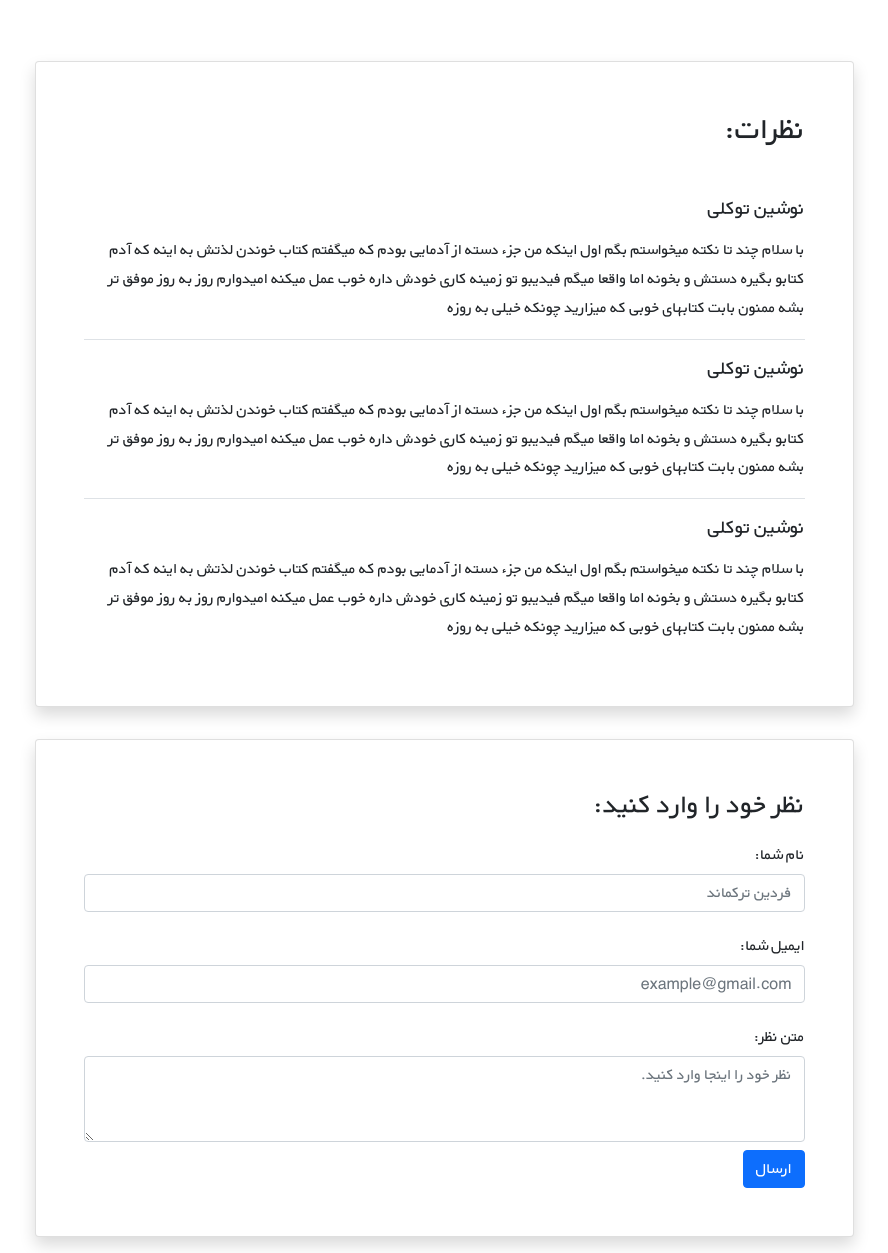
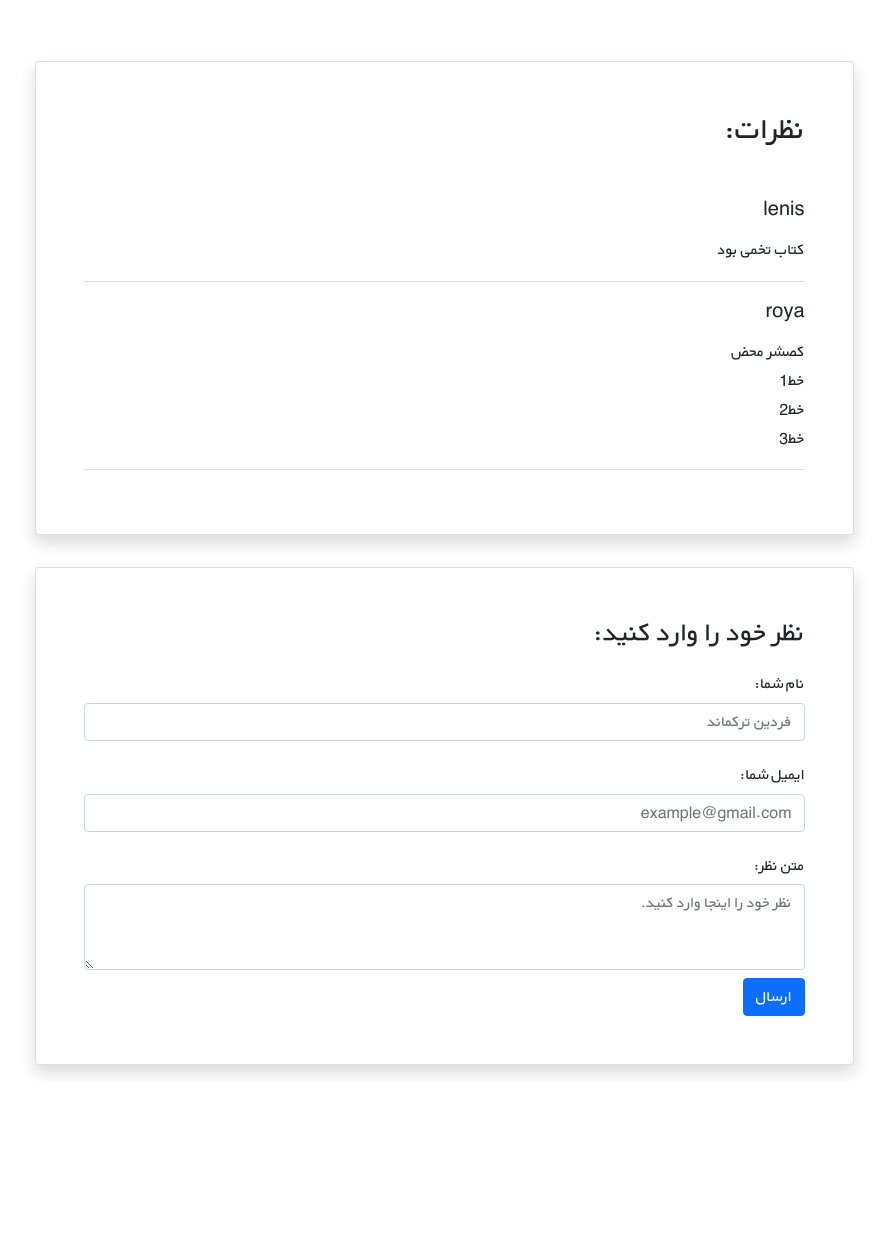
Before and after one commit to lenis03/DjangoBookStore, a Django app: page /7/ in a window 1280 px wide. Shown: the part 2335-3588 px from the top of the page, without its empty margins (196-1084 px from the left). After the commit the page ends 3411 px from the top, so only its background shows below. Run offline with Django 4.2, Linux system fonts and the light colour scheme; data comes from the database, SQL or seed files in the repository; both versions use the stored data as it was after the commit.

Commit message:
render book comments in book detail

```diff
--- a/books/templates/books/book_detail.html
+++ b/books/templates/books/book_detail.html
@@ -47,33 +47,12 @@
                 <div class="d-flex justify-content-center">
                     <div class="card shadow my-3 p-5 w-sm-75 w-100">
                         <h2 class="mb-5">نظرات:</h2>
+                        {% for comment in comments %}
                         <div class="border-bottom mb-3">
-                            <h5 class="mb-3">نوشین توکلی</h5>
-                            <p>با سلام چند تا نکته میخواستم بگم اول اینکه من جزء دسته از آدمایی بودم که میگفتم کتاب
-                                خوندن لذتش
-                                به اینه که آدم کتابو بگیره دستش و بخونه اما واقعا میگم فیدیبو تو زمینه کاری خودش داره
-                                خوب عمل
-                                میکنه امیدوارم روز به روز موفق تر بشه ممنون بابت کتابهای خوبی که میزارید چونکه خیلی به
-                                روزه</p>
+                            <h5 class="mb-3">{{ comment.user.username }} </h5>
+                            <p>{{ comment.text|linebreaks }}</p>
                         </div>
-                        <div class="border-bottom mb-3">
-                            <h5 class="mb-3">نوشین توکلی</h5>
-                            <p>با سلام چند تا نکته میخواستم بگم اول اینکه من جزء دسته از آدمایی بودم که میگفتم کتاب
-                                خوندن لذتش
-                                به اینه که آدم کتابو بگیره دستش و بخونه اما واقعا میگم فیدیبو تو زمینه کاری خودش داره
-                                خوب عمل
-                                میکنه امیدوارم روز به روز موفق تر بشه ممنون بابت کتابهای خوبی که میزارید چونکه خیلی به
-                                روزه</p>
-                        </div>
-                        <div>
-                            <h5 class="mb-3">نوشین توکلی</h5>
-                            <p>با سلام چند تا نکته میخواستم بگم اول اینکه من جزء دسته از آدمایی بودم که میگفتم کتاب
-                                خوندن لذتش
-                                به اینه که آدم کتابو بگیره دستش و بخونه اما واقعا میگم فیدیبو تو زمینه کاری خودش داره
-                                خوب عمل
-                                میکنه امیدوارم روز به روز موفق تر بشه ممنون بابت کتابهای خوبی که میزارید چونکه خیلی به
-                                روزه</p>
-                        </div>
+                    {% endfor %}
                     </div>
                 </div>
 
--- a/books/urls.py
+++ b/books/urls.py
@@ -3,7 +3,7 @@ from django.urls import path
 from . import views
 urlpatterns = [
     path('', views.BookListViews.as_view(), name='book_list'),
-    path('<int:pk>/', views.BookDetailView.as_view(), name='book_detail'),
+    path('<int:pk>/', views.book_detail_view, name='book_detail'),
     path('create/', views.BookCreateView.as_view(), name='book_create'),
     path('<int:pk>/update/', views.BookUpdateView.as_view(), name='book_update'),
     path('<int:pk>/delete/', views.BookDeleteView.as_view(), name='book_delete'),
--- a/books/views.py
+++ b/books/views.py
@@ -1,6 +1,6 @@
 from django.views import generic
 from django.urls import reverse_lazy
-
+from django.shortcuts import render,get_object_or_404
 from .models import Book
 
 
@@ -11,10 +11,15 @@ class BookListViews(generic.ListView):
     context_object_name = 'books'
 
 
-class BookDetailView(generic.DetailView):
-    model = Book
-    template_name = 'books/book_detail.html'
-    context_object_name = 'book'
+# class BookDetailView(generic.DetailView):
+#     model = Book
+#     template_name = 'books/book_detail.html'
+#     context_object_name = 'book'
+
+def book_detail_view(request, pk):
+    book = get_object_or_404(Book, pk=pk)
+    book_comments = book.comments.all()
+    return render(request, 'books/book_detail.html', {'book': book, 'comments': book_comments})
 
 
 class BookCreateView(generic.CreateView):
```
Also changed, not shown: db.sqlite3.
